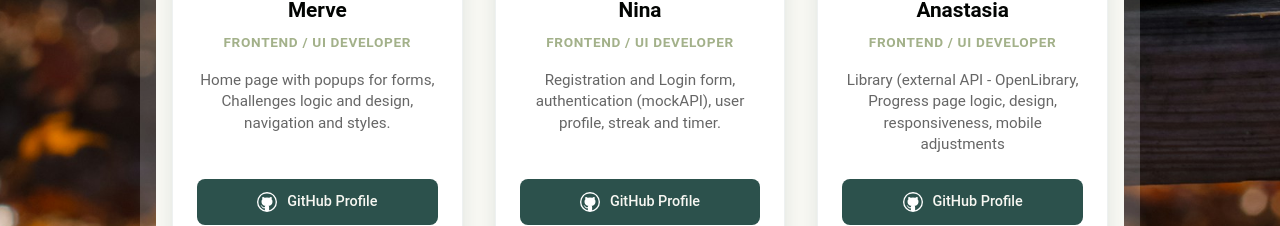
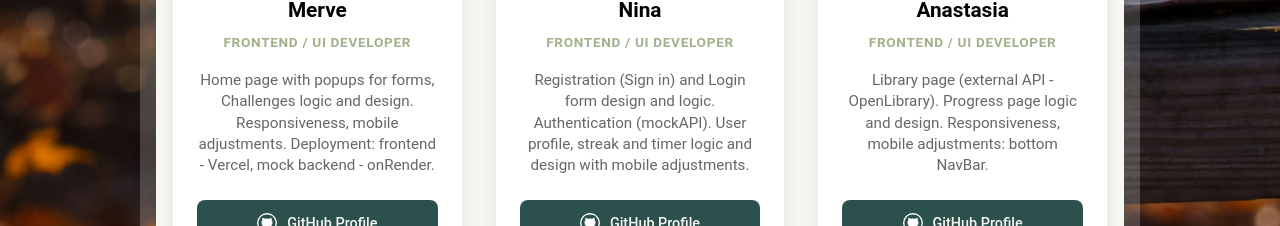
Before and after one commit to mervekindan/readiculous, a React (Vite) app in the folder app/: page /team in a window 1280 px wide. Shown: the part 654-880 px from the top of the page. Built offline with nearby package versions, Linux system fonts and the light colour scheme; no server answers.

Commit message:
edited text in Team page

```diff
--- a/app/src/components/TeamPage/TeamPage.jsx
+++ b/app/src/components/TeamPage/TeamPage.jsx
@@ -15,21 +15,21 @@ export default function TeamPage() {
       role: "Frontend / UI Developer",
       github: "https://github.com/mervekindan/",
       avatar: mervePhoto,
-      bio: "Home page with popups for forms, Challenges logic and design, navigation and styles.",
+      bio: "Home page with popups for forms, Challenges logic and design. Responsiveness, mobile adjustments. Deployment: frontend - Vercel, mock backend - onRender.",
     },
     {
       name: "Nina",
       role: "Frontend / UI Developer",
       github: "https://github.com/codebynina",
       avatar: ninaPhoto,
-      bio: "Registration and Login form, authentication (mockAPI), user profile, streak and timer.",
+      bio: "Registration (Sign in) and Login form design and logic. Authentication (mockAPI). User profile, streak and timer logic and design with mobile adjustments.",
     },
     {
       name: "Anastasia",
       role: "Frontend / UI Developer",
       github: "https://github.com/nastiasolo",
       avatar: anastasiaPhoto,
-      bio: "Library (external API - OpenLibrary, Progress page logic, design, responsiveness, mobile adjustments",
+      bio: "Library page (external API - OpenLibrary). Progress page logic and design. Responsiveness, mobile adjustments: bottom NavBar.",
     },
   ];
 
```
